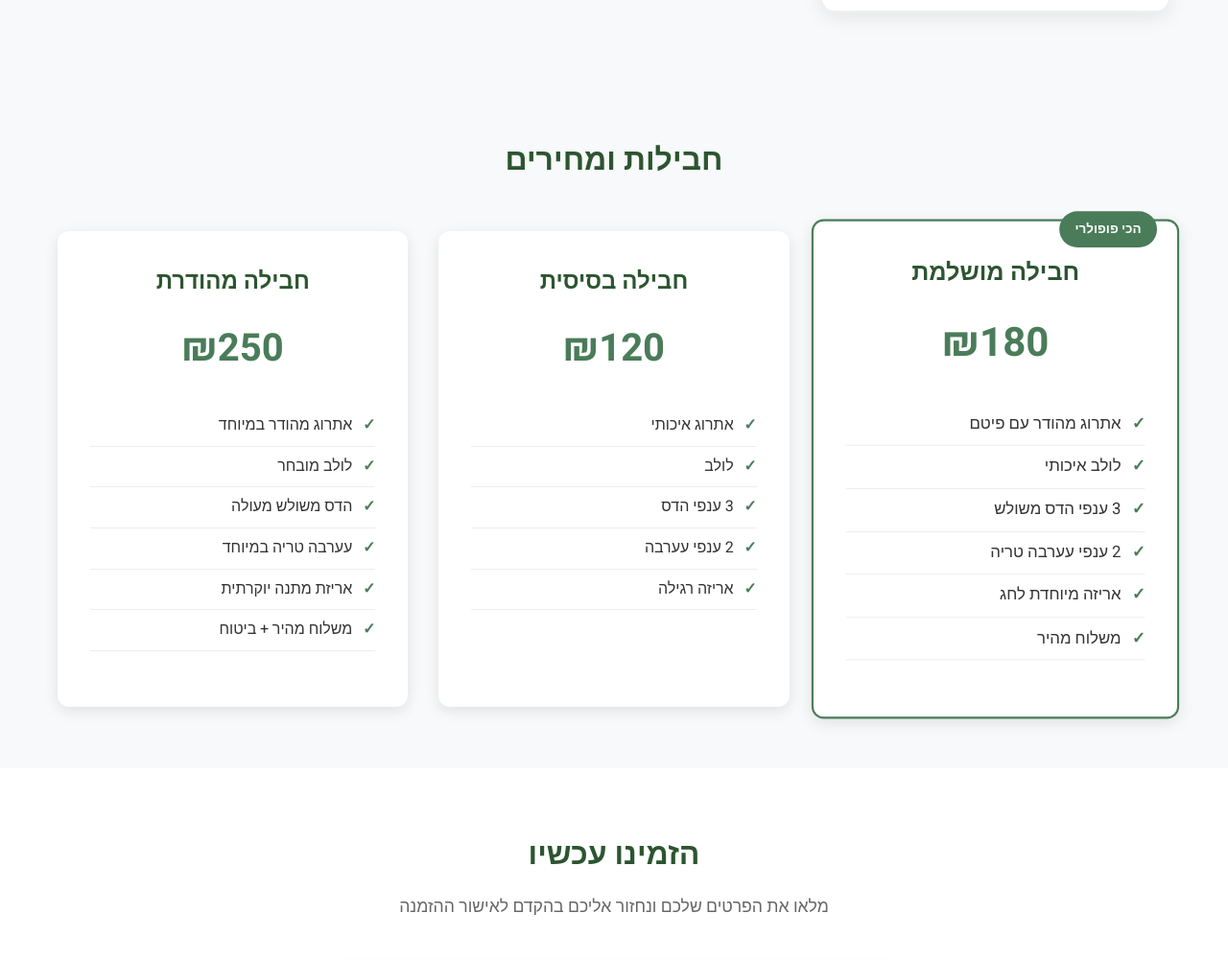
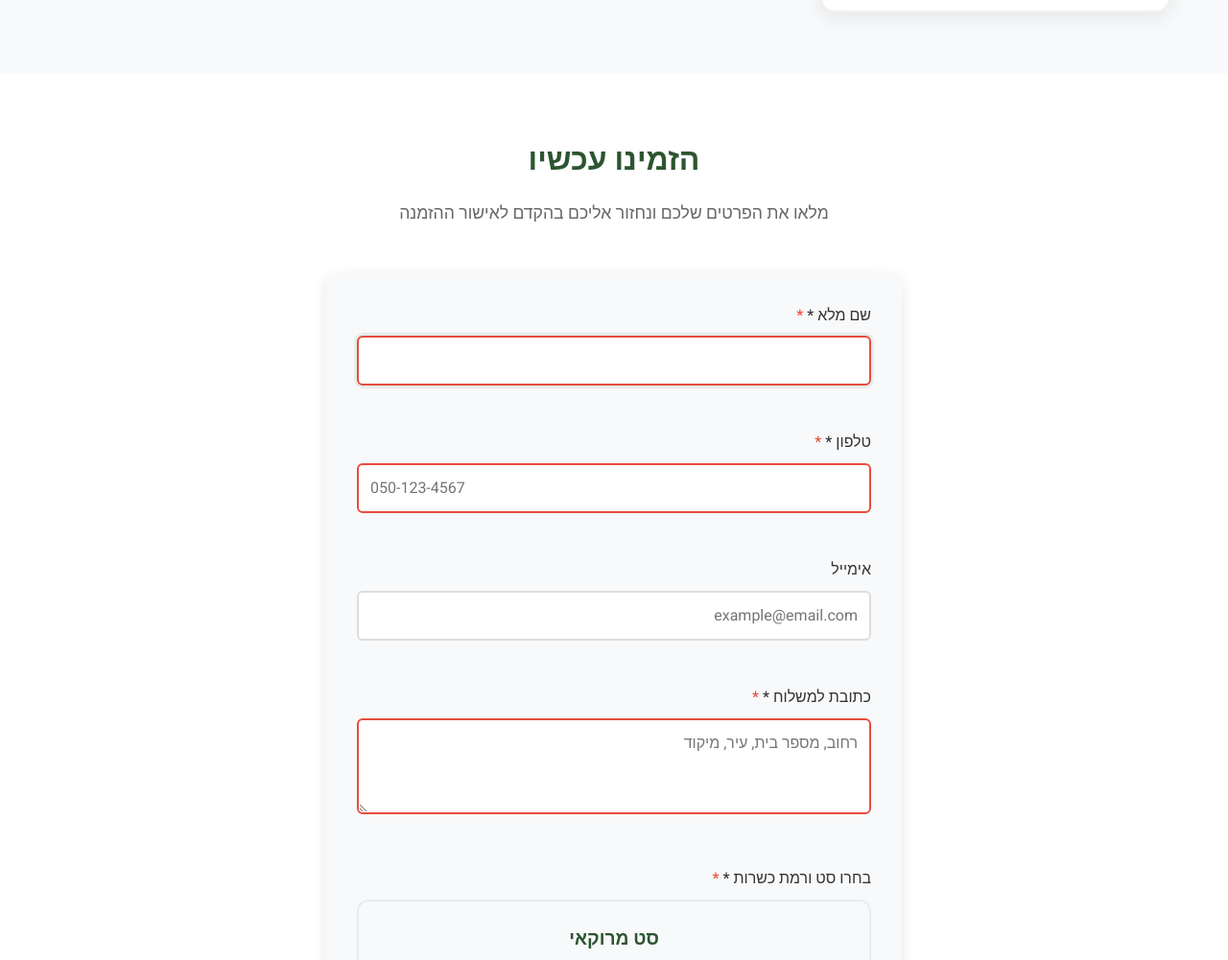
Before and after one commit to xlokox/4-minim---harvot-adarom, a website: page index.html in a window 1280 px wide. Shown: the part 3530-4531 px from the top of the page at 96% size. Drawn offline with Linux system fonts and the light colour scheme.

Commit message:
deleting Packages Sector

```diff
--- a/index.html
+++ b/index.html
@@ -195,52 +195,7 @@
             </div>
         </section>
 
-        <section class="packages" aria-labelledby="packages-title">
-            <div class="container">
-                <h2 id="packages-title">חבילות ומחירים</h2>
 
-                <div class="packages-grid">
-                    <div class="package-card featured">
-                        <h3>חבילה מושלמת</h3>
-                        <div class="price">₪180</div>
-                        <ul class="package-features">
-                            <li>אתרוג מהודר עם פיטם</li>
-                            <li>לולב איכותי</li>
-                            <li>3 ענפי הדס משולש</li>
-                            <li>2 ענפי עערבה טריה</li>
-                            <li>אריזה מיוחדת לחג</li>
-                            <li>משלוח מהיר</li>
-                        </ul>
-                        <span class="popular-badge">הכי פופולרי</span>
-                    </div>
-
-                    <div class="package-card">
-                        <h3>חבילה בסיסית</h3>
-                        <div class="price">₪120</div>
-                        <ul class="package-features">
-                            <li>אתרוג איכותי</li>
-                            <li>לולב</li>
-                            <li>3 ענפי הדס</li>
-                            <li>2 ענפי עערבה</li>
-                            <li>אריזה רגילה</li>
-                        </ul>
-                    </div>
-
-                    <div class="package-card">
-                        <h3>חבילה מהודרת</h3>
-                        <div class="price">₪250</div>
-                        <ul class="package-features">
-                            <li>אתרוג מהודר במיוחד</li>
-                            <li>לולב מובחר</li>
-                            <li>הדס משולש מעולה</li>
-                            <li>עערבה טריה במיוחד</li>
-                            <li>אריזת מתנה יוקרתית</li>
-                            <li>משלוח מהיר + ביטוח</li>
-                        </ul>
-                    </div>
-                </div>
-            </div>
-        </section>
 
         <section class="order-form" aria-labelledby="order-title">
             <div class="container">
```
